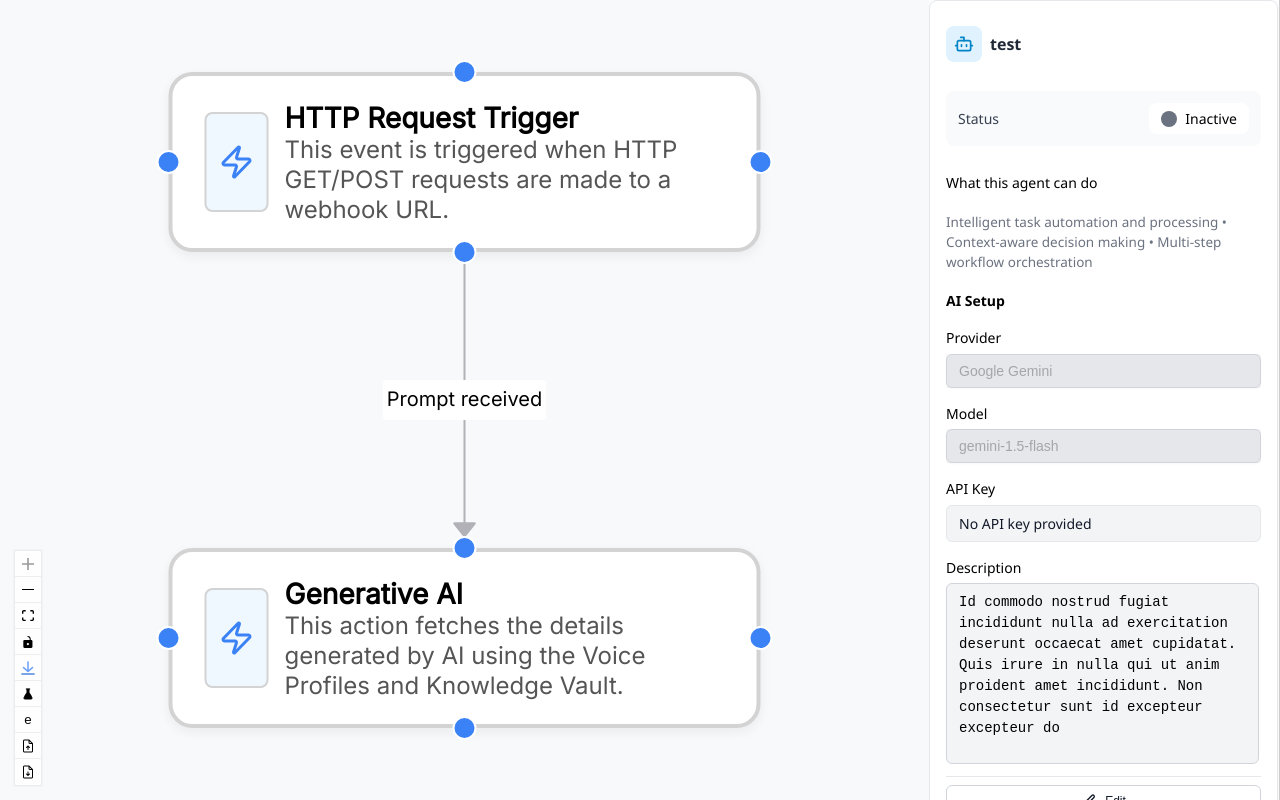
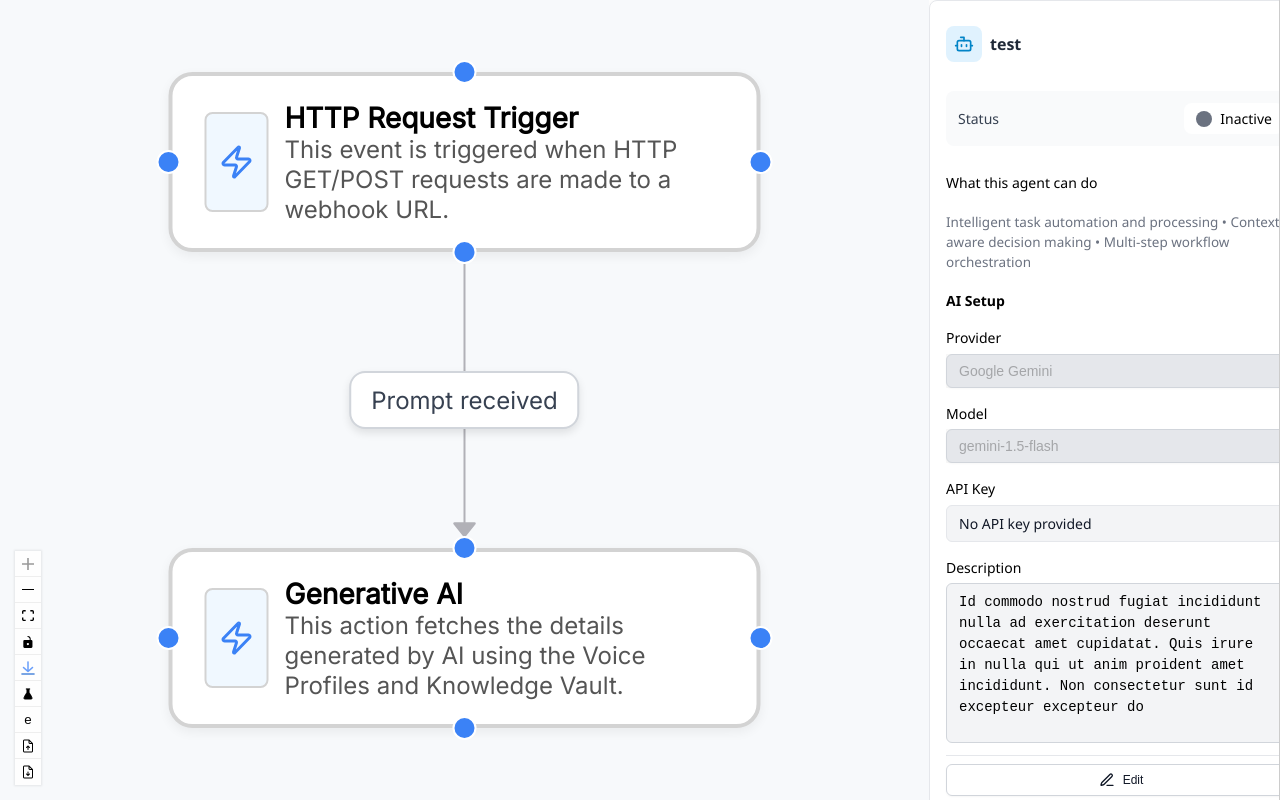
Before and after one commit to NishantGupta827/json-to-reactflow, a React (Vite) app: page / in a window 1280 px wide. Built offline with nearby package versions, Linux system fonts and the light colour scheme.

Commit message:
feat: update flow func and update ui

```diff
--- a/src/components/BasicFlow.tsx
+++ b/src/components/BasicFlow.tsx
@@ -26,6 +26,7 @@ import {
   EdgeMouseHandler,
   NodeProps,
   MarkerType,
+  type EdgeTypes,
 } from "@xyflow/react";
 import "@xyflow/react/dist/style.css";
 import DownloadButton from "./controls/DownloadButton";
@@ -42,14 +43,20 @@ import { SideBarHeader } from "./rightSidebar/header";
 import { useFlowJson } from "@/hooks/useFlowJson";
 // import { ServiceToFlow } from "@/utils/ServiceToFlow";
 import { FlowJson } from "@/types/flowJson";
+import CustomEdge from "./CustomEdge";
 
 export interface BasicFlowProps {
   serviceJson: FlowJson;
   agentJson: AgentConfig;
   nodeOptions: NodeOptionsJson;
+  onFlowChange?: (data: { nodes: Node[]; edges: Edge[] }) => void;
 }
 
 export type NodeCategory = "tools" | "agents" | "automations" | "triggers";
+
+const edgeTypes: EdgeTypes = {
+  custom: CustomEdge,
+};
 
 export interface NodeData {
   title: string;
@@ -79,6 +86,7 @@ const BasicFlow: React.FC<BasicFlowProps> = ({
   serviceJson,
   agentJson,
   nodeOptions,
+  onFlowChange,
 }) => {
   const { fitView } = useReactFlow();
   const { takeSnapshot } = useUndoRedo({
@@ -138,7 +146,7 @@ const BasicFlow: React.FC<BasicFlowProps> = ({
 
   const normalizedEdges: Edge[] = serviceJson.edges.map((ele) => ({
     ...ele,
-    type: "smoothstep",
+    type: "custom",
     markerEnd: {
       type: MarkerType.ArrowClosed,
       width: 25,
@@ -148,6 +156,13 @@ const BasicFlow: React.FC<BasicFlowProps> = ({
 
   const [nodes, setNodes] = useNodesState(normalizedNodes);
   const [edges, setEdges] = useEdgesState(normalizedEdges);
+
+  // Call onFlowChange whenever nodes or edges change
+  useEffect(() => {
+    if (onFlowChange) {
+      onFlowChange({ nodes, edges });
+    }
+  }, [nodes, edges, onFlowChange]);
 
   const nodesInitialized = useNodesInitialized();
   const [initial, setInitial] = useState(true);
@@ -325,6 +340,7 @@ const BasicFlow: React.FC<BasicFlowProps> = ({
           fitView
           style={{ backgroundColor: "#F7F9FB" }}
           nodeTypes={nodeTypes}
+          edgeTypes={edgeTypes}
           proOptions={proOptions}
         >
           {
@@ -504,6 +520,7 @@ export const flowWrapper: React.FC<BasicFlowProps> = ({
   serviceJson,
   agentJson,
   nodeOptions,
+  onFlowChange,
 }) => {
   return (
     <div>
@@ -512,6 +529,7 @@ export const flowWrapper: React.FC<BasicFlowProps> = ({
           serviceJson={serviceJson}
           agentJson={agentJson}
           nodeOptions={nodeOptions}
+          onFlowChange={onFlowChange}
         />
       </ReactFlowProvider>
     </div>
--- /dev/null
+++ b/src/components/CustomEdge.tsx
@@ -0,0 +1,63 @@
+import { type FC } from "react";
+import {
+  getSmoothStepPath,
+  EdgeLabelRenderer,
+  BaseEdge,
+  type EdgeProps,
+  type Edge,
+} from "@xyflow/react";
+
+const CustomEdge: FC<EdgeProps<Edge<{ label?: string }>>> = ({
+  id,
+  sourceX,
+  sourceY,
+  targetX,
+  targetY,
+  sourcePosition,
+  targetPosition,
+  data,
+  label,
+  markerEnd,
+}) => {
+  const [edgePath, labelX, labelY] = getSmoothStepPath({
+    sourceX,
+    sourceY,
+    sourcePosition,
+    targetX,
+    targetY,
+    targetPosition,
+  });
+
+  const displayLabel = data?.label || label;
+
+  return (
+    <>
+      <BaseEdge id={id} path={edgePath} markerEnd={markerEnd} />
+      {displayLabel && (
+        <EdgeLabelRenderer>
+          <div
+            style={{
+              transform: `translate(-50%, -50%) translate(${labelX}px,${labelY}px)`,
+              backgroundColor: "#ffffff",
+              padding: "6px 10px",
+              borderRadius: "8px",
+              border: "1px solid #d1d5db",
+              boxShadow: "0 2px 4px rgba(0, 0, 0, 0.1)",
+              fontSize: "12px",
+              fontWeight: "500",
+              fontFamily: "Inter, sans-serif",
+              color: "#374151",
+              pointerEvents: "all",
+              cursor: "default",
+            }}
+            className="edge-label-renderer__custom-edge nodrag nopan"
+          >
+            {displayLabel}
+          </div>
+        </EdgeLabelRenderer>
+      )}
+    </>
+  );
+};
+
+export default CustomEdge;
--- a/src/components/rightSidebar/RightSidebar.css
+++ b/src/components/rightSidebar/RightSidebar.css
@@ -1,7 +1,7 @@
 .right-sidebar {
   overflow-y: auto;
   max-width: 24rem;
-  width: 90%;
+  width: 100%;
   border: 1px solid #e5e7eb;
   border-radius: 0.5rem;
   padding: 1rem;
@@ -10,7 +10,7 @@
   font-family: "Segoe UI", sans-serif;
   font-size: 14px;
   overflow-x: hidden;
-
+  height: 100%;
 }
 
 .sidebar-section {
--- a/src/main.tsx
+++ b/src/main.tsx
@@ -12,6 +12,11 @@ const props: BasicFlowProps = {
   serviceJson: updatdServiceJson,
   agentJson: agentJson,
   nodeOptions: nodeOptionsJson,
+  onFlowChange: (data) => {
+    console.log('Flow updated:', data);
+    console.log('Nodes count:', data.nodes.length);
+    console.log('Edges count:', data.edges.length);
+  },
 };
 
 createRoot(document.getElementById("root")!).render(
```
Also changed, not shown: 1 other file (tests, documents, lock files or other folders).
